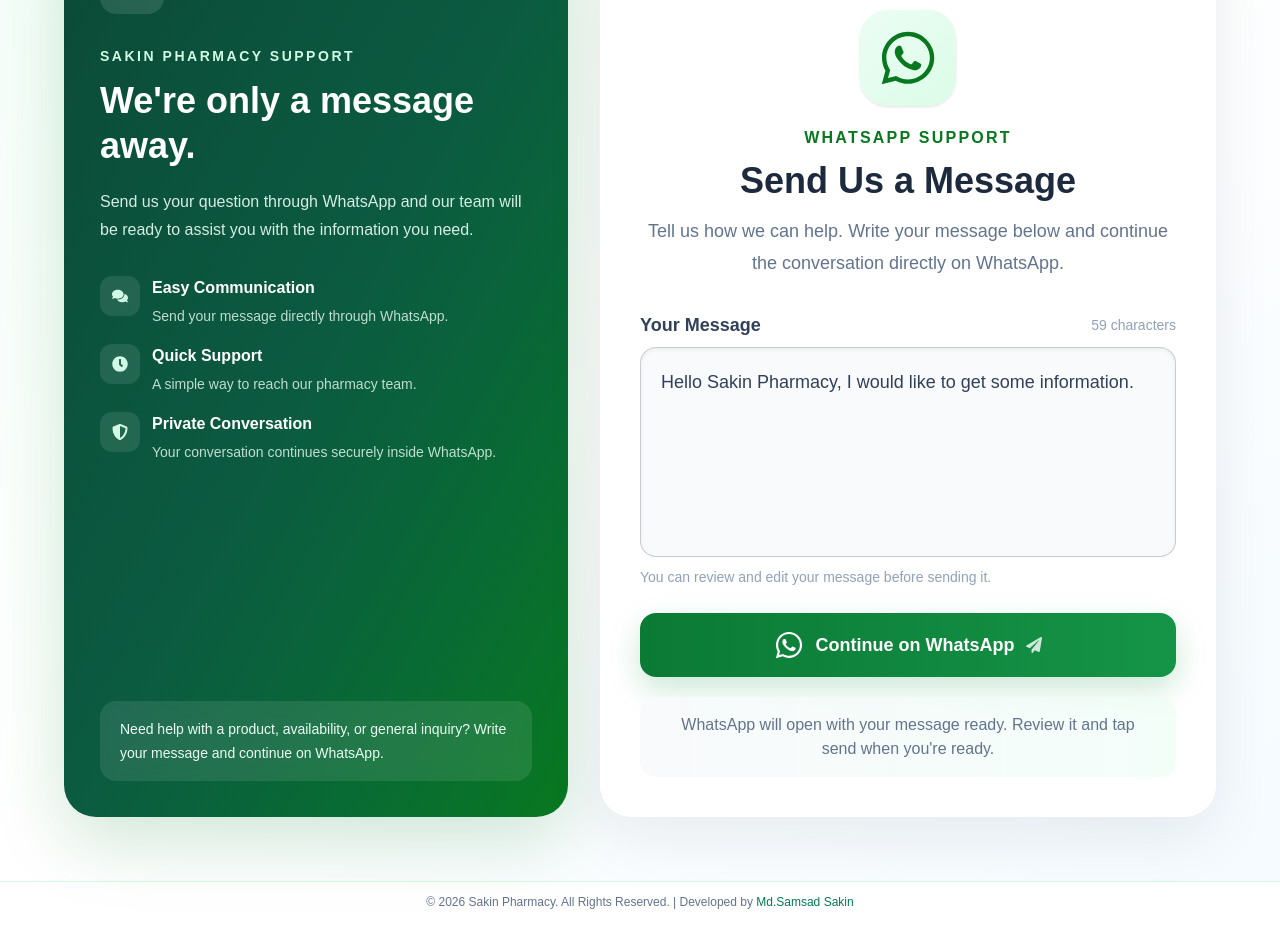
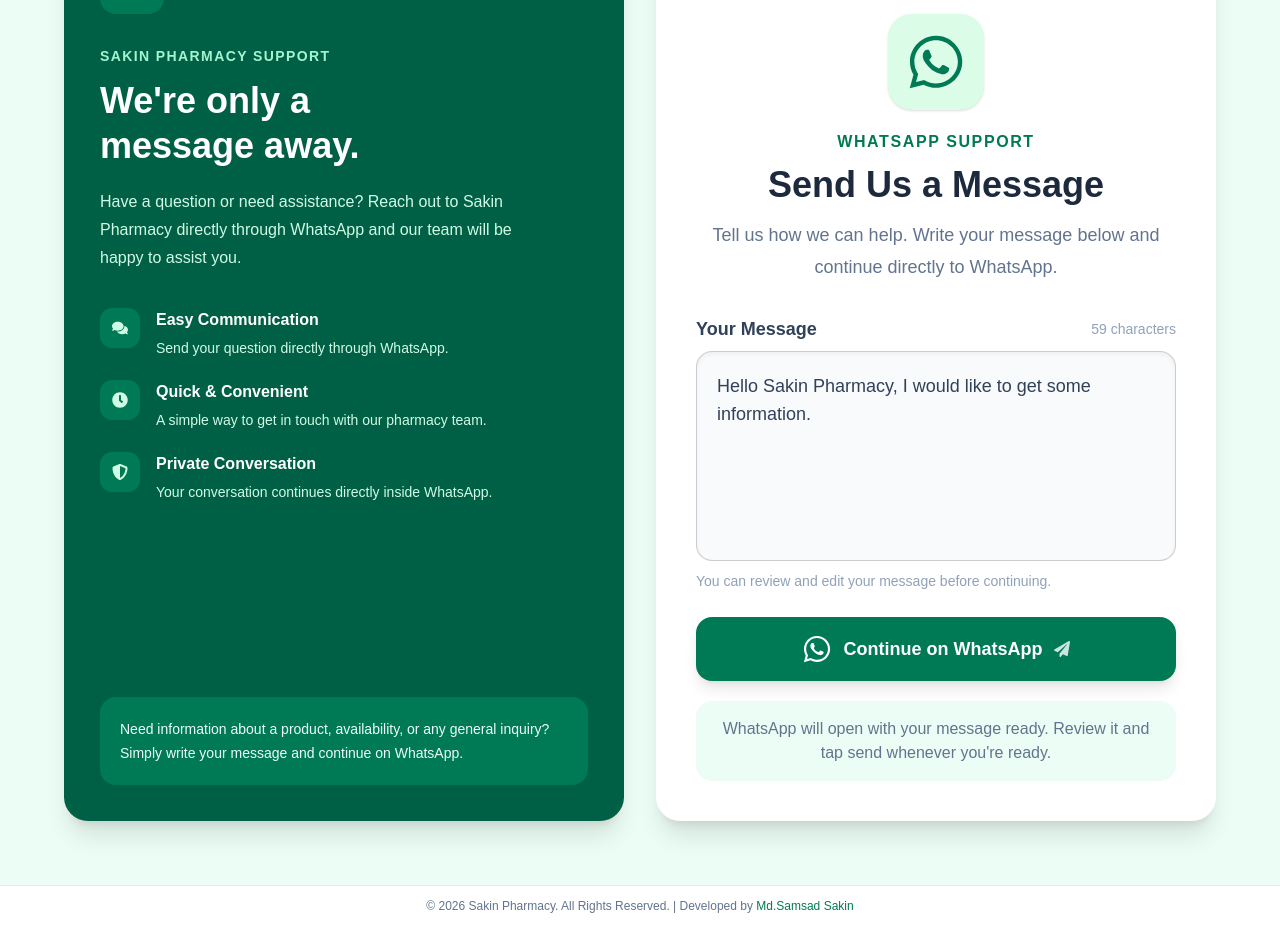
Before and after one commit to samsadsakin/sakin_pharmacy, a Next.js app: page /sendUsMessage in a window 1280 px wide. Shown: the part 219-1145 px from the top of the page. Built offline with nearby package versions, Linux system fonts and the light colour scheme; no server answers.

Commit message:
Update project

```diff
--- a/src/app/(webpage)/sendUsMessage/page.jsx
+++ b/src/app/(webpage)/sendUsMessage/page.jsx
@@ -1,8 +1,6 @@
 "use client";
 
-import {
-  useState,
-} from "react";
+import { useState } from "react";
 
 import {
   FaWhatsapp,
@@ -17,15 +15,13 @@
 export default function ContactPage() {
 
   const WHATSAPP_NUMBER =
-    "8801XXXXXXXXX";
+    "8801540553900";
 
 
-  const [
-    message,
-    setMessage,
-  ] = useState(
-    "Hello Sakin Pharmacy, I would like to get some information."
-  );
+  const [message, setMessage] =
+    useState(
+      "Hello Sakin Pharmacy, I would like to get some information."
+    );
 
 
   // =========================
@@ -60,37 +56,41 @@
 
   return (
 
-    <main className="min-h-[78vh] bg-gradient-to-br from-emerald-50/60 via-white to-sky-50/70 px-4 py-8 sm:py-12 lg:flex lg:items-center lg:py-16">
+    <main className="min-h-[78vh] bg-emerald-50 px-4 py-8 sm:py-12 lg:flex lg:items-center lg:py-16">
 
 
       <div className="mx-auto w-full max-w-6xl">
 
 
-        <div className="grid items-stretch gap-6 lg:grid-cols-[0.9fr_1.1fr] lg:gap-8">
+        <div className="grid items-stretch gap-6 lg:grid-cols-2 lg:gap-8">
 
 
           {/* =========================
-              DESKTOP INFO BANNER
-              HIDDEN ON MOBILE
+              DESKTOP BANNER
+              MOBILE HIDDEN
           ========================= */}
 
           <div className="hidden lg:block">
 
 
-            <div className="flex h-full flex-col justify-between rounded-[2rem] bg-gradient-to-br from-[#0b4a37] via-[#0b5b41] to-[#08781F] p-9 text-white shadow-[0_25px_70px_rgba(8,120,31,0.18)]">
+            <div className="flex h-full flex-col justify-between rounded-3xl bg-emerald-800 p-9 text-white shadow-xl">
 
 
               <div>
 
 
-                <div className="flex size-16 items-center justify-center rounded-2xl bg-white/12 backdrop-blur">
+                {/* ICON */}
+
+                <div className="flex h-16 w-16 items-center justify-center rounded-2xl bg-emerald-700">
 
                   <FaWhatsapp className="text-4xl" />
 
                 </div>
 
 
-                <p className="mt-8 text-sm font-semibold uppercase tracking-[0.18em] text-emerald-100">
+                {/* CONTENT */}
+
+                <p className="mt-8 text-sm font-semibold uppercase tracking-widest text-emerald-200">
 
                   Sakin Pharmacy Support
 
@@ -99,40 +99,46 @@
 
                 <h1 className="mt-3 text-4xl font-bold leading-tight">
 
-                  We&apos;re only a message away.
+                  We&apos;re only a
+                  <br />
+                  message away.
 
                 </h1>
 
 
-                <p className="mt-5 max-w-md text-base leading-7 text-emerald-50/90">
+                <p className="mt-5 max-w-md text-base leading-7 text-emerald-100">
 
-                  Send us your question through WhatsApp and our team will be
-                  ready to assist you with the information you need.
+                  Have a question or need assistance?
+                  Reach out to Sakin Pharmacy directly
+                  through WhatsApp and our team will be
+                  happy to assist you.
 
                 </p>
 
 
-                <div className="mt-8 space-y-4">
+                {/* INFO ITEMS */}
+
+                <div className="mt-9 space-y-5">
 
 
                   <InfoItem
                     icon={FaComments}
                     title="Easy Communication"
-                    text="Send your message directly through WhatsApp."
+                    text="Send your question directly through WhatsApp."
                   />
 
 
                   <InfoItem
                     icon={FaClock}
-                    title="Quick Support"
-                    text="A simple way to reach our pharmacy team."
+                    title="Quick & Convenient"
+                    text="A simple way to get in touch with our pharmacy team."
                   />
 
 
                   <InfoItem
                     icon={FaShieldAlt}
                     title="Private Conversation"
-                    text="Your conversation continues securely inside WhatsApp."
+                    text="Your conversation continues directly inside WhatsApp."
                   />
 
 
@@ -142,14 +148,20 @@
               </div>
 
 
-              <div className="mt-10 rounded-2xl bg-white/10 px-5 py-4 backdrop-blur">
+              {/* BOTTOM INFO */}
+
+              <div className="mt-10 rounded-2xl bg-emerald-700 p-5">
+
 
                 <p className="text-sm leading-6 text-emerald-50">
 
-                  Need help with a product, availability, or general inquiry?
-                  Write your message and continue on WhatsApp.
+                  Need information about a product,
+                  availability, or any general inquiry?
+                  Simply write your message and continue
+                  on WhatsApp.
 
                 </p>
+
 
               </div>
 
@@ -164,29 +176,34 @@
               MESSAGE CARD
           ========================= */}
 
-          <div className="rounded-[2rem] bg-white/95 p-5 shadow-[0_20px_60px_rgba(15,23,42,0.08)] backdrop-blur sm:p-8 lg:p-10">
+          <div className="rounded-3xl bg-white p-5 shadow-xl sm:p-8 lg:p-10">
 
 
             {/* =========================
-                SMALL INFO
+                TOP INFO
             ========================= */}
 
-            <div className="flex items-center justify-center gap-2 rounded-full bg-emerald-50 px-4 py-2 text-center text-sm font-medium text-emerald-700 sm:mx-auto sm:w-fit">
+            <div className="mx-auto flex w-fit items-center justify-center gap-2 rounded-full bg-emerald-50 px-4 py-2 text-center text-sm font-medium text-emerald-700">
 
-              <FaCheckCircle className="shrink-0" />
+
+              <FaCheckCircle />
+
 
               Quick support through WhatsApp
+
 
             </div>
 
 
             {/* =========================
-                ICON
+                WHATSAPP ICON
             ========================= */}
 
-            <div className="mx-auto mt-5 flex size-20 items-center justify-center rounded-[1.75rem] bg-gradient-to-br from-emerald-50 to-green-100 text-[#08781F] shadow-sm sm:size-24">
+            <div className="mx-auto mt-6 flex h-20 w-20 items-center justify-center rounded-3xl bg-green-100 text-emerald-700 shadow-sm sm:h-24 sm:w-24">
+
 
               <FaWhatsapp className="text-5xl sm:text-6xl" />
+
 
             </div>
 
@@ -198,7 +215,7 @@
             <div className="mx-auto mt-5 max-w-xl text-center">
 
 
-              <p className="text-sm font-bold uppercase tracking-[0.14em] text-[#08781F] sm:text-base">
+              <p className="text-sm font-bold uppercase tracking-widest text-emerald-700 sm:text-base">
 
                 WhatsApp Support
 
@@ -214,8 +231,9 @@
 
               <p className="mt-3 text-base leading-7 text-slate-500 sm:text-lg sm:leading-8">
 
-                Tell us how we can help. Write your message below and continue
-                the conversation directly on WhatsApp.
+                Tell us how we can help. Write your
+                message below and continue directly
+                to WhatsApp.
 
               </p>
 
@@ -227,7 +245,7 @@
                 MESSAGE FIELD
             ========================= */}
 
-            <div className="mt-7 sm:mt-8">
+            <div className="mt-8">
 
 
               <div className="mb-2 flex items-center justify-between gap-3">
@@ -251,9 +269,7 @@
 
 
               <textarea
-                value={
-                  message
-                }
+                value={message}
                 onChange={(e) =>
                   setMessage(
                     e.target.value
@@ -261,13 +277,14 @@
                 }
                 placeholder="Write your message here..."
                 rows={6}
-                className="textarea w-full resize-none rounded-2xl bg-slate-50 p-4 text-base leading-7 text-slate-700 shadow-inner outline-none transition focus:bg-white focus:ring-2 focus:ring-emerald-100 sm:p-5 sm:text-lg"
+                className="textarea w-full resize-none rounded-2xl bg-slate-50 p-4 text-base leading-7 text-slate-700 shadow-inner outline-none transition focus:bg-white focus:ring-2 focus:ring-emerald-200 sm:p-5 sm:text-lg"
               />
 
 
               <p className="mt-2 text-sm leading-6 text-slate-400">
 
-                You can review and edit your message before sending it.
+                You can review and edit your message
+                before continuing.
 
               </p>
 
@@ -281,13 +298,9 @@
 
             <button
               type="button"
-              onClick={
-                handleSendMessage
-              }
-              disabled={
-                !message.trim()
-              }
-              className="mt-6 flex min-h-14 w-full cursor-pointer items-center justify-center gap-3 rounded-2xl bg-gradient-to-r from-[#0b7a35] to-[#159447] px-5 text-base font-bold text-white shadow-[0_12px_30px_rgba(21,148,71,0.22)] transition hover:-translate-y-0.5 hover:shadow-[0_16px_36px_rgba(21,148,71,0.28)] disabled:cursor-not-allowed disabled:opacity-50 sm:min-h-16 sm:text-lg"
+              onClick={handleSendMessage}
+              disabled={!message.trim()}
+              className="mt-6 flex min-h-14 w-full cursor-pointer items-center justify-center gap-3 rounded-2xl bg-emerald-700 px-5 text-base font-bold text-white shadow-lg transition hover:bg-emerald-800 disabled:cursor-not-allowed disabled:opacity-50 sm:min-h-16 sm:text-lg"
             >
 
 
@@ -307,13 +320,14 @@
                 BOTTOM NOTE
             ========================= */}
 
-            <div className="mt-5 rounded-2xl bg-gradient-to-r from-slate-50 to-emerald-50/60 px-4 py-4 text-center sm:px-6">
+            <div className="mt-5 rounded-2xl bg-emerald-50 px-4 py-4 text-center sm:px-6">
 
 
               <p className="text-sm leading-6 text-slate-500 sm:text-base">
 
-                WhatsApp will open with your message ready. Review it and tap
-                send when you&apos;re ready.
+                WhatsApp will open with your message
+                ready. Review it and tap send whenever
+                you&apos;re ready.
 
               </p>
 
@@ -349,10 +363,10 @@
 
   return (
 
-    <div className="flex items-start gap-3">
+    <div className="flex items-start gap-4">
 
 
-      <div className="flex size-10 shrink-0 items-center justify-center rounded-xl bg-white/10">
+      <div className="flex h-10 w-10 shrink-0 items-center justify-center rounded-xl bg-emerald-700">
 
         <Icon className="text-emerald-100" />
 
@@ -361,18 +375,19 @@
 
       <div>
 
-        <p className="font-semibold">
+        <p className="font-semibold text-white">
 
           {title}
 
         </p>
 
 
-        <p className="mt-1 text-sm leading-6 text-emerald-50/80">
+        <p className="mt-1 text-sm leading-6 text-emerald-100">
 
           {text}
 
         </p>
+
 
       </div>
 
```
